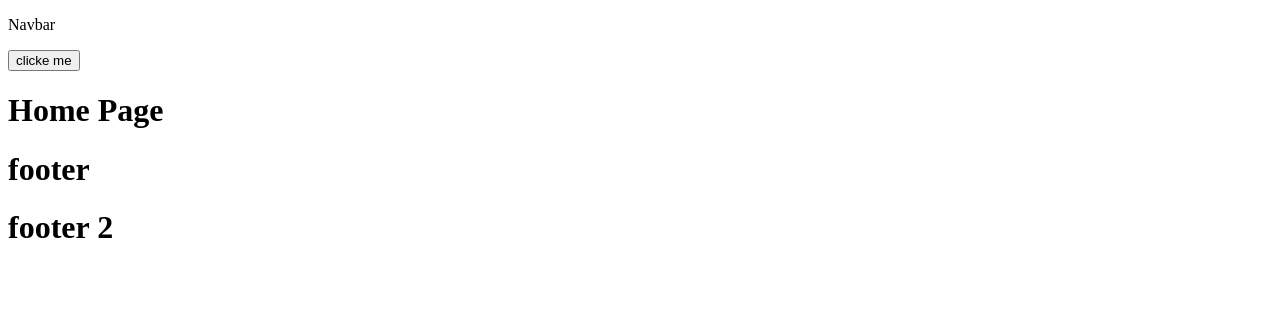
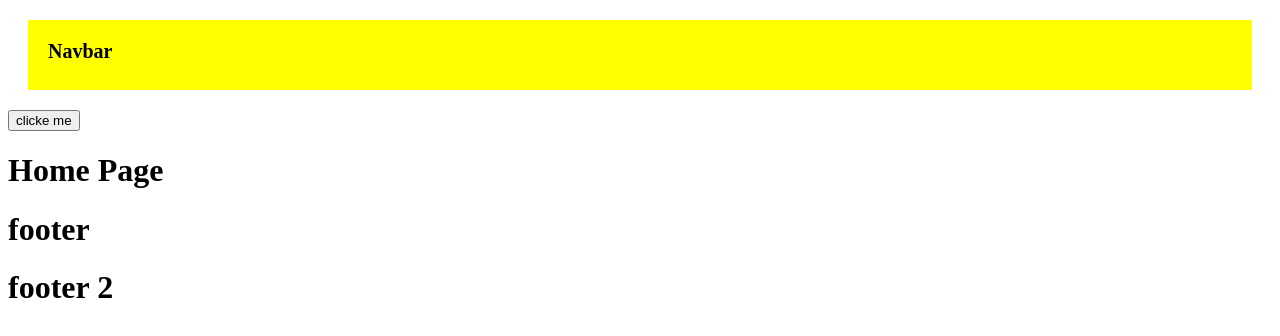
Before and after one commit to Nareshmalviya09/new-React, a React (Vite) app: page / in a window 1280 px wide. Shown: the top 336 px of the page. Built offline with nearby package versions, Linux system fonts and the light colour scheme.

Commit message:
css file added

```diff
--- /dev/null
+++ b/src/Navbar.css
@@ -0,0 +1,11 @@
+.nav{
+    background-color: yellow;
+    color:  black;
+    height: 30px;
+    /* width: 100%; */
+
+    margin: 20px;
+    padding: 20px;
+    font-size: 20px;
+    font-weight: 600;
+}
--- a/src/Navbar.jsx
+++ b/src/Navbar.jsx
@@ -1,4 +1,4 @@
-
+ import "./Navbar.css"
 const Navbar=()=>{
 // javaScript will be written here
    const Hello=()=>{
@@ -13,7 +13,7 @@ const Navbar=()=>{
 
     return(
         <div>
-                <p>Navbar</p>
+                <p className="nav">Navbar</p>
                 <button onClick={Hello}>clicke me </button>
 
         </div>
```
